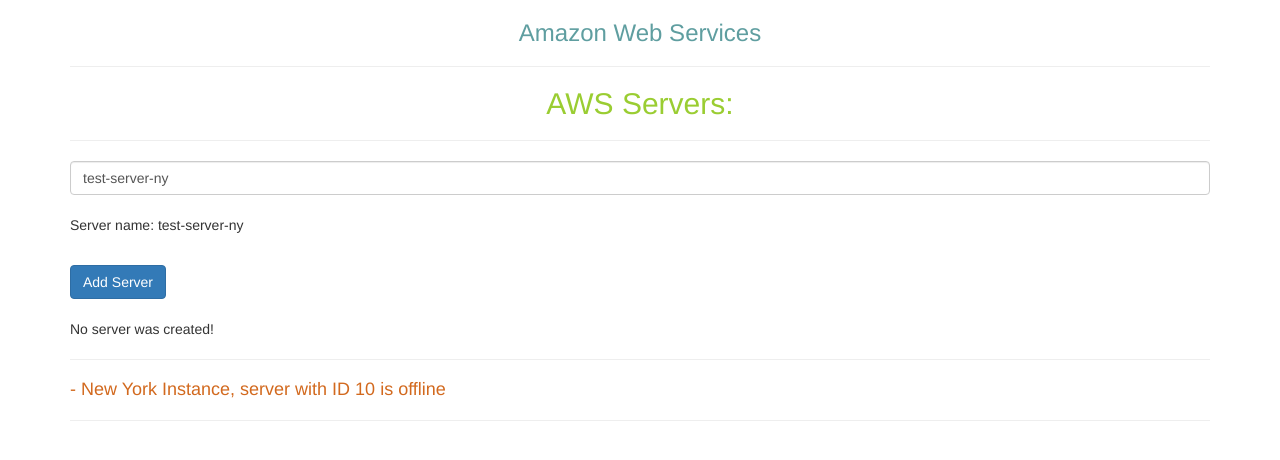
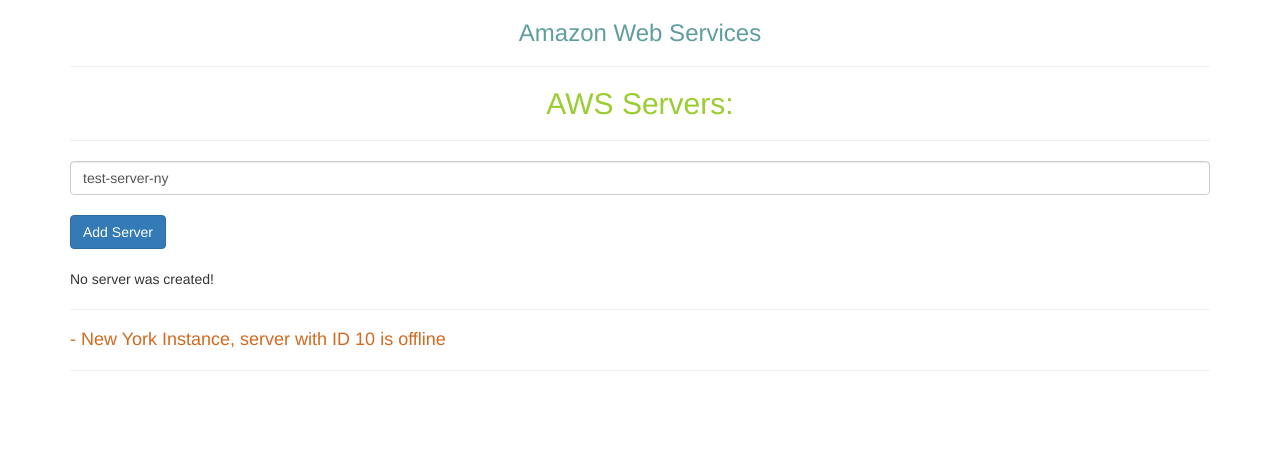
Before and after one commit to HluhovMax/my-first-app, an Angular app: page / in a window 1280 px wide. Shown: the top 460 px of the page. Built offline with nearby package versions, Linux system fonts and the light colour scheme.

Commit message:
Combining all Forms of Databinding

```diff
--- a/src/app/servers/servers.component.html
+++ b/src/app/servers/servers.component.html
@@ -1,15 +1,9 @@
 <h2>AWS Servers: </h2>
 <hr>
-<!--<input-->
-<!--  type="text"-->
-<!--  class="form-control"-->
-<!--  (input)="onUpdateServerName($event)">-->
 <input
   type="text"
   class="form-control"
   [(ngModel)]="serverName">
-<br/>
-<p>Server name: {{serverName}}</p>
 <br/>
 <button
   class="btn btn-primary"
--- a/src/app/servers/servers.component.ts
+++ b/src/app/servers/servers.component.ts
@@ -23,7 +23,7 @@
   }
 
   onCreateServer() {
-    this.serverCreationStatus = `Server was created`;
+    this.serverCreationStatus = `Server was created! Name is: ` + this.serverName;
   }
 
   onUpdateServerName(event: Event) {
```
